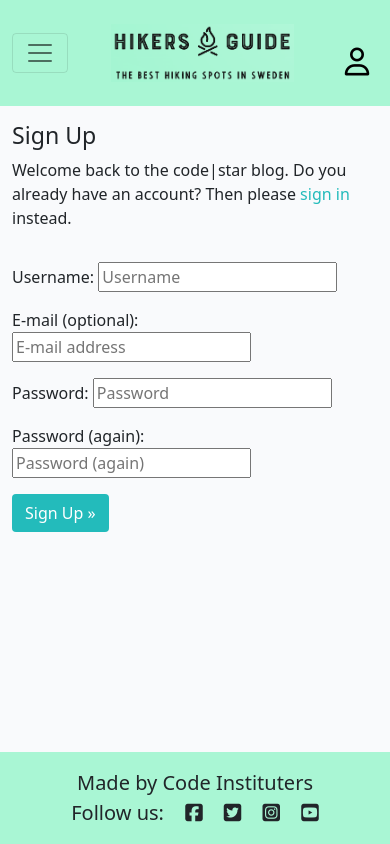
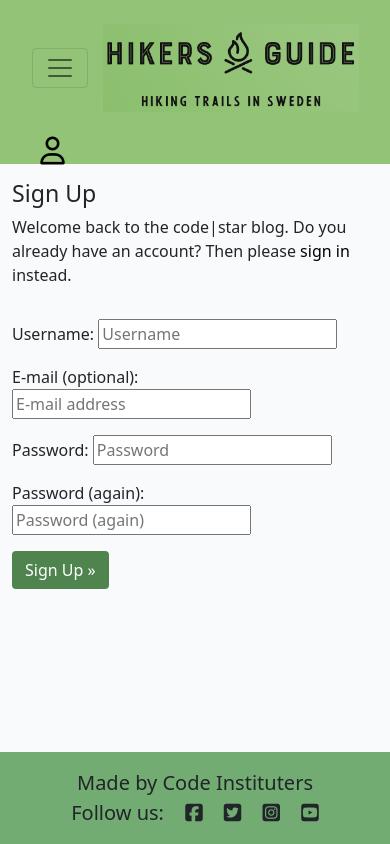
Before and after one commit to KarlPreisler/hiking-spots-blog, a Django app: page /accounts/signup/ in a window 390 px wide. Run offline with Django 3.2, Linux system fonts and the light colour scheme; some libraries are stand-ins or nearby versions.

Commit message:
Fix responsiveness for logo and add css

```diff
--- a/blog/urls.py
+++ b/blog/urls.py
@@ -10,4 +10,5 @@ urlpatterns = [
          name='edit_post'),
     path('delete/<int:pk>', views.DeletePost.as_view(),
          name='delete_post'),
+    path('about', views.About.as_view(), name='about'),
 ]
--- a/static/css/style.css
+++ b/static/css/style.css
@@ -14,7 +14,7 @@ body {
 }
 
 .navbar {
-    background-color: #a9f6d4;
+    background-color: rgb(146,195,119);
 }
 
 .dark-bg {
@@ -39,7 +39,7 @@ body {
     bottom: 5%;
     min-width: 30%;
     left: -2px;
-    background-color: #ccfae6;
+    background-color: #a0cb87;
     border-radius: 5px;
 }
 
@@ -59,7 +59,7 @@ body {
 }
 
 .masthead-text {
-    background-color: #a9f6d4;
+    background-color: #000000;
     color: white;
     position: relative;
 }
@@ -76,7 +76,7 @@ body {
     right: 90%;
     height: 100%;
     width: 150%;
-    background: #a9f6d4;
+    background: #000000;
     -webkit-transform: skew(15deg);
     -moz-transform: skew(15deg);
     transform: skew(15deg);
@@ -104,18 +104,18 @@ body {
 }
 
 .btn-signup {
-    background-color: #23BBBB;
+    background-color: #4f844e;
     color: #fff;
 }
 
 .btn-signup:hover,
 .btn-signup:active {
     background-color: #fff;
-    color: #23BBBB;
+    color: #4f844e;
 }
 
 .link {
-    color: #23BBBB;
+    color: #000000;
     text-decoration: none;
 }
 
@@ -139,13 +139,13 @@ body {
 }
 
 .logo {
-    height: 100%;
-    width: 50%;
-    max-width: 22rem;
+    height: auto;
+    width: 100%;
+    max-width: 16rem;
+    margin-top: 1rem;
+    margin-bottom: 1rem;
     margin-left: auto;
     margin-right: auto;
-    margin-top: 1rem;
-    margin-bottom: 1rem;
 }
 
 .nav-menu-list {
@@ -174,6 +174,10 @@ body {
 }
 
 .footer {
-    background-color: #a9f6d4;
+    background-color: #73ac72;
     font-size: 1.25rem;
 }
+
+.container-fluid {
+width: 90%;
+}
--- a/templates/base.html
+++ b/templates/base.html
@@ -35,25 +35,26 @@
                   </span>
                 </button>
             </div>
-                <img src="{% static '/images/logo.png' %}" class="logo">
+                <span>
+                    <a href="{% url 'home' %}">
+                        <img src="{% static '/images/logo.png' %}" class="navbar-brand-image d-inline-block align-top logo">
+                    </a>
+                </span>
                     <!-- First nav bar -->
             <div class="navbar-collapse collapse" id="navbar-collapse-first">
-                <ul class="nav-menu-list">
+                <ul class="navbar-nav me-auto mb-2 mt-lg-0">
                     <li class="nav-item">
                         <a class="nav-link active" aria-current="page" href="{% url 'home' %}">Home</a>
                     </li>
-                    {% if user.is_authenticated %}
                     <li class="nav-item">
-                        <a class="nav-link" href="{% url 'account_logout' %}">Logout</a>
+                        <a class="nav-link" href="{% url 'about' %}">About Us</a>
                     </li>
-                    {% else %}
                     <li class="nav-item">
                         <a class="nav-link" href="{% url 'account_signup' %}">Register</a>
                     </li>
                     <li class="nav-item">
                         <a class="nav-link" href="{% url 'account_login' %}">Login</a>
                     </li>
-                    {% endif %}
                 </ul>
             </div>
             <!-- Second nav bar -->
@@ -64,7 +65,7 @@
                 </button>
             </div>
             <div class="navbar-collapse collapse" id="navbar-collapse-second">
-                <ul class="navbar-nav me-auto mb-2 mt-lg-0">
+                <ul class="nav-menu-list">
                     <li class="nav-item">
                         <a class="nav-link active" aria-current="page" href="{% url 'home' %}">Home</a>
                     </li>
```
Also changed, not shown: blog/views.py (+8 -1 lines), templates/about.html (added, +16 -0 lines), static/images/logo.png.
